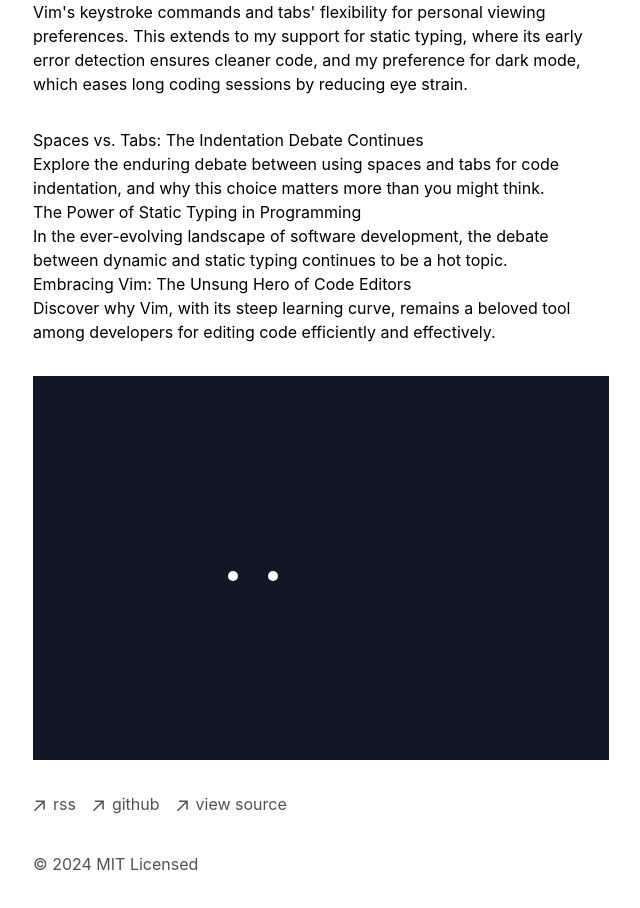
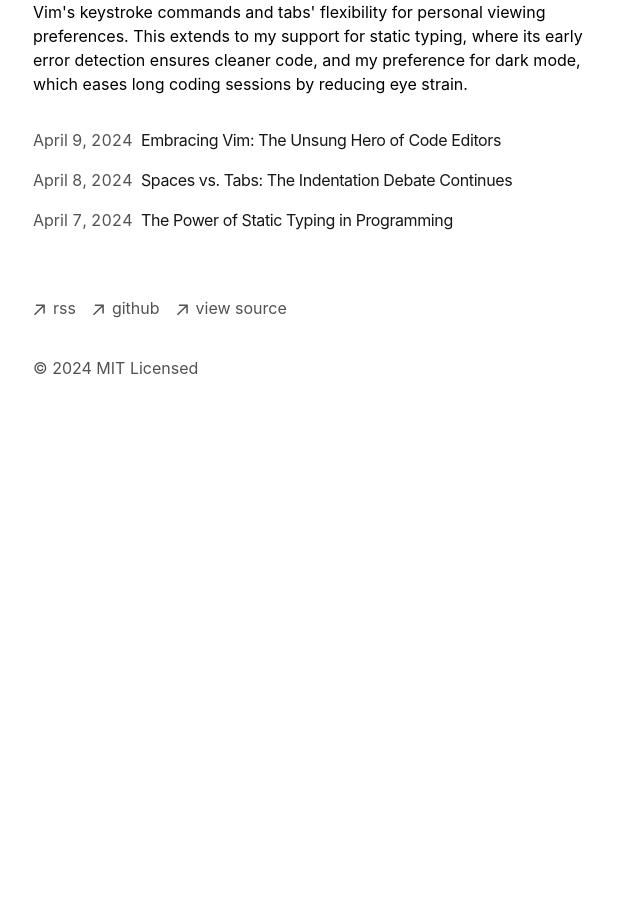
Before and after one commit to jonghoonparkk/portfolio, a Next.js app: page / in a window 1280 px wide. Shown: the part 224-1132 px from the top of the page, without its empty margins (319-959 px from the left). After the commit the page ends 800 px from the top, so only its background shows below. Built offline with nearby package versions, Linux system fonts and the light colour scheme.

Commit message:
Update page.tsx

```diff
--- a/app/page.tsx
+++ b/app/page.tsx
@@ -1,38 +1,6 @@
-"use client";  // 이 줄을 추가합니다.
-
-import { useState, useEffect } from 'react';
-import { motion } from 'framer-motion';
+import { BlogPosts } from 'app/components/posts'
 
 export default function Page() {
-  const [points, setPoints] = useState<{ x: number; y: number; }[]>([]);
-  const [mousePosition, setMousePosition] = useState({ x: 0, y: 0 });
-  const [blogPosts, setBlogPosts] = useState([]);
-
-  useEffect(() => {
-    // Fetch blog posts from API
-    fetch('/api/blog')
-      .then((response) => response.json())
-      .then((data) => setBlogPosts(data))
-      .catch((error) => console.error('Error fetching blog posts:', error));
-
-    // 텍스트를 점으로 변환
-    const textPoints = [
-      { x: 100, y: 100 },
-      { x: 120, y: 100 },
-      // 추가 점들
-    ];
-    setPoints(textPoints);
-
-    const updateMousePosition = (event: MouseEvent) => {
-      setMousePosition({ x: event.clientX, y: event.clientY });
-    };
-
-    window.addEventListener('mousemove', updateMousePosition);
-    return () => {
-      window.removeEventListener('mousemove', updateMousePosition);
-    };
-  }, []);
-
   return (
     <section>
       <h1 className="mb-8 text-2xl font-semibold tracking-tighter">
@@ -46,35 +14,8 @@ export default function Page() {
         mode, which eases long coding sessions by reducing eye strain.`}
       </p>
       <div className="my-8">
-        {blogPosts.map((post: any, index: number) => (
-          <div key={index}>
-            <h2>{post.metadata.title}</h2>
-            <p>{post.metadata.summary}</p>
-          </div>
-        ))}
-      </div>
-      <div className="relative h-96 w-full bg-gray-900">
-        <svg width="800" height="600">
-          {points.map((point, index) => {
-            const distance = Math.hypot(point.x - mousePosition.x, point.y - mousePosition.y);
-            const isClose = distance < 50;
-
-            return (
-              <motion.circle
-                key={index}
-                cx={point.x}
-                cy={point.y}
-                r={isClose ? 8 : 5}
-                fill="white"
-                animate={{
-                  x: isClose ? point.x + (point.x - mousePosition.x) * 0.1 : point.x,
-                  y: isClose ? point.y + (point.y - mousePosition.y) * 0.1 : point.y,
-                }}
-              />
-            );
-          })}
-        </svg>
+        <BlogPosts />
       </div>
     </section>
-  );
+  )
 }
```
